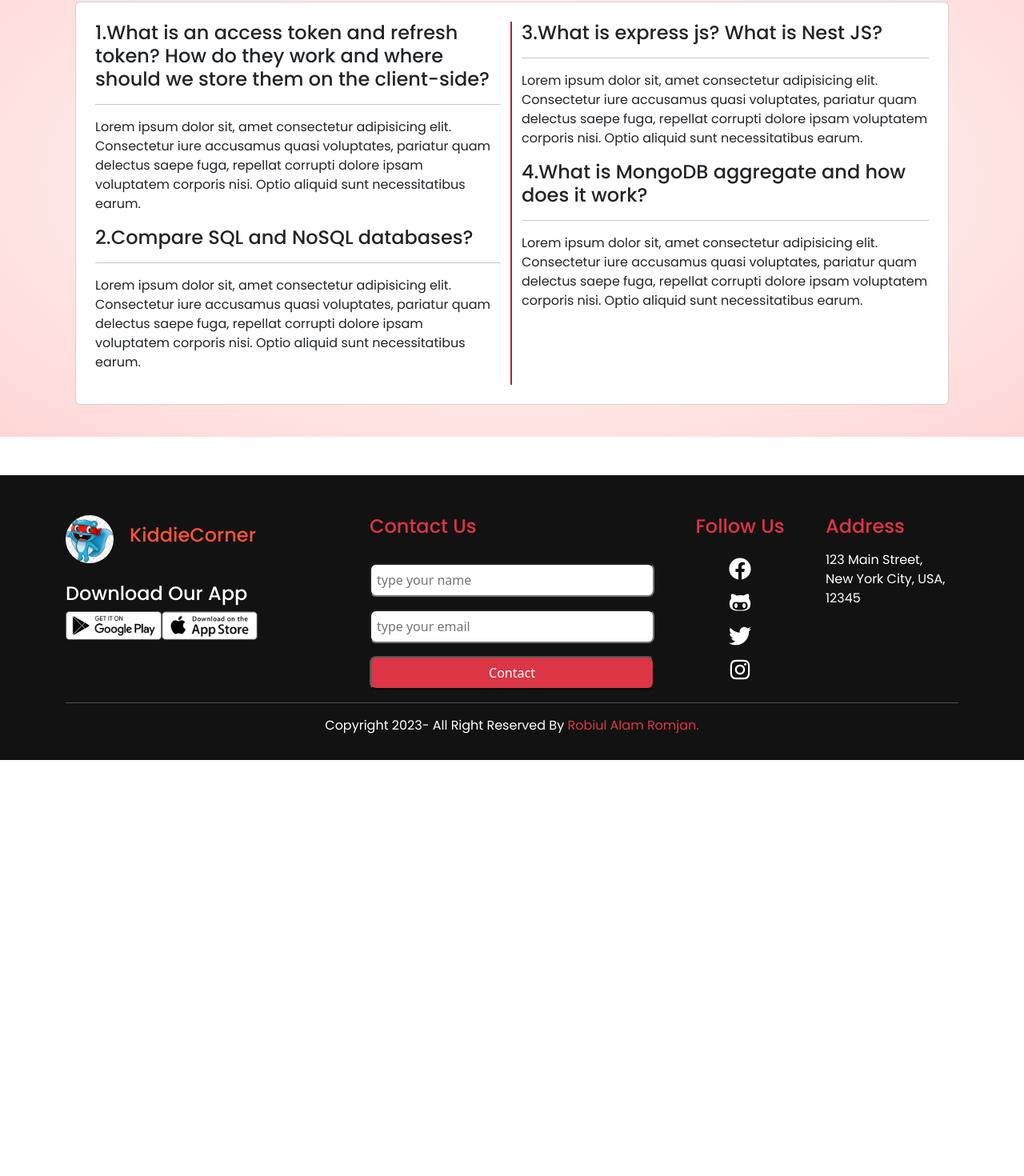
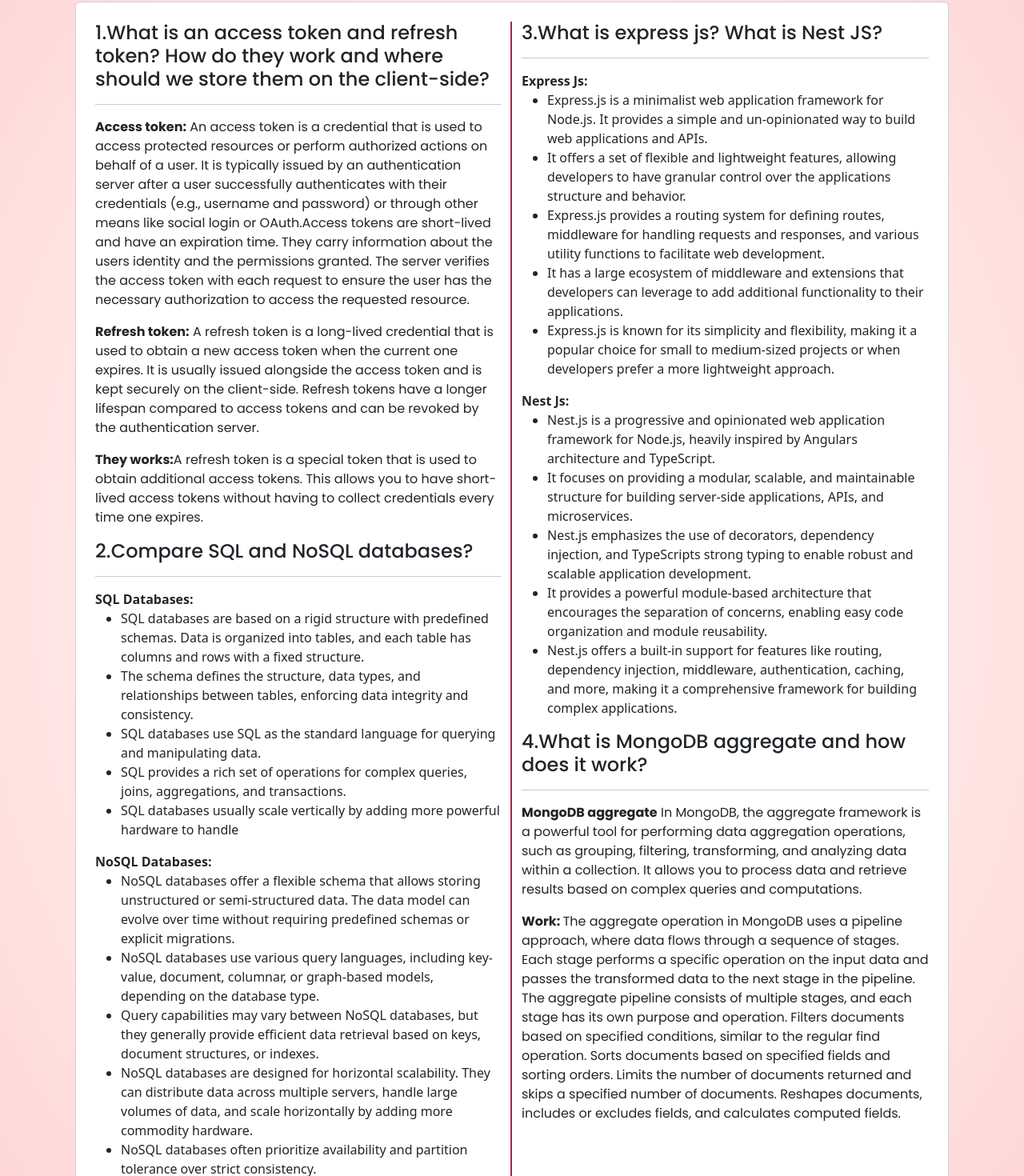
Before and after one commit to Robiul-Romjan/Kiddee-corner, a React (Vite) app: page /blogs in a window 1280 px wide. Shown: the part 196-1666 px from the top of the page at 80% size. Before the commit the page ends 1146 px from the top, so only its background shows below. Built offline with nearby package versions, Linux system fonts and the light colour scheme; no server answers.

Commit message:
sorting by price done

```diff
--- a/src/pages/AddAToy/AddAToy.jsx
+++ b/src/pages/AddAToy/AddAToy.jsx
@@ -1,4 +1,4 @@
-import { useContext } from "react";
+import { useContext, useEffect } from "react";
 import Form from 'react-bootstrap/Form';
 import Swal from 'sweetalert2'
 import { AuthContext } from "../../Providers/AuthProvider";
@@ -46,6 +46,10 @@
         })
     };
 
+    useEffect(()=>{
+        document.title= "KiddieCorner | Add-A-Toy"
+    }, [])
+
     return (
         <div className="container form-container mt-5 rounded">
             <h2 className="text-center mb-4">Add Your Toy</h2>
--- a/src/pages/Blogs/Blogs.jsx
+++ b/src/pages/Blogs/Blogs.jsx
@@ -1,6 +1,12 @@
+import { useEffect } from "react";
 
 
 const Blogs = () => {
+
+    useEffect(()=>{
+        document.title= "KiddieCorner | Blogs"
+    }, [])
+
     return (
         <div className="form-container">
             <div className="container row mx-auto">
@@ -11,20 +17,53 @@
                             <div className="col-lg-6 first-q-col">
                                 <h4>1.What is an access token and refresh token? How do they work and where should we store them on the client-side?</h4>
                                 <hr />
-                                <p>Lorem ipsum dolor sit, amet consectetur adipisicing elit. Consectetur iure accusamus quasi voluptates, pariatur quam delectus saepe fuga, repellat corrupti dolore ipsam voluptatem corporis nisi. Optio aliquid sunt necessitatibus earum.</p>
+                                <p><strong>Access token:</strong> An access token is a credential that is used to access protected resources or perform authorized actions on behalf of a user. It is typically issued by an authentication server after a user successfully authenticates with their credentials (e.g., username and password) or through other means like social login or OAuth.Access tokens are short-lived and have an expiration time. They carry information about the users identity and the permissions granted. The server verifies the access token with each request to ensure the user has the necessary authorization to access the requested resource.</p>
+                                <p><strong>Refresh token:</strong> A refresh token is a long-lived credential that is used to obtain a new access token when the current one expires. It is usually issued alongside the access token and is kept securely on the client-side. Refresh tokens have a longer lifespan compared to access tokens and can be revoked by the authentication server.</p>
+                                <p><strong>They works:</strong>A refresh token is a special token that is used to obtain additional access tokens. This allows you to have short-lived access tokens without having to collect credentials every time one expires.</p>
 
                                 <h4>2.Compare SQL and NoSQL databases?</h4>
                                 <hr />
-                                <p>Lorem ipsum dolor sit, amet consectetur adipisicing elit. Consectetur iure accusamus quasi voluptates, pariatur quam delectus saepe fuga, repellat corrupti dolore ipsam voluptatem corporis nisi. Optio aliquid sunt necessitatibus earum.</p>
+                                <strong>SQL Databases:</strong>
+                                <ul>
+                                    <li>SQL databases are based on a rigid structure with predefined schemas. Data is organized into tables, and each table has columns and rows with a fixed structure.</li>
+                                    <li>The schema defines the structure, data types, and relationships between tables, enforcing data integrity and consistency.</li>
+                                    <li>SQL databases use SQL as the standard language for querying and manipulating data.</li>
+                                    <li>SQL provides a rich set of operations for complex queries, joins, aggregations, and transactions.</li>
+                                    <li>SQL databases usually scale vertically by adding more powerful hardware to handle </li>
+                                </ul>
+                                <strong>NoSQL Databases:</strong>
+                                <ul>
+                                    <li>NoSQL databases offer a flexible schema that allows storing unstructured or semi-structured data. The data model can evolve over time without requiring predefined schemas or explicit migrations.</li>
+                                    <li>NoSQL databases use various query languages, including key-value, document, columnar, or graph-based models, depending on the database type.</li>
+                                    <li>Query capabilities may vary between NoSQL databases, but they generally provide efficient data retrieval based on keys, document structures, or indexes.</li>
+                                    <li>NoSQL databases are designed for horizontal scalability. They can distribute data across multiple servers, handle large volumes of data, and scale horizontally by adding more commodity hardware.</li>
+                                    <li>NoSQL databases often prioritize availability and partition tolerance over strict consistency.</li>
+                                </ul>
                             </div>
                             <div className="col-lg-6">
                                 <h4>3.What is express js? What is Nest JS?</h4>
                                 <hr />
-                                <p>Lorem ipsum dolor sit, amet consectetur adipisicing elit. Consectetur iure accusamus quasi voluptates, pariatur quam delectus saepe fuga, repellat corrupti dolore ipsam voluptatem corporis nisi. Optio aliquid sunt necessitatibus earum.</p>
+                                <strong>Express Js:</strong>
+                                <ul>
+                                    <li>Express.js is a minimalist web application framework for Node.js. It provides a simple and un-opinionated way to build web applications and APIs.</li>
+                                    <li>It offers a set of flexible and lightweight features, allowing developers to have granular control over the applications structure and behavior.</li>
+                                    <li>Express.js provides a routing system for defining routes, middleware for handling requests and responses, and various utility functions to facilitate web development.</li>
+                                    <li>It has a large ecosystem of middleware and extensions that developers can leverage to add additional functionality to their applications.</li>
+                                    <li>Express.js is known for its simplicity and flexibility, making it a popular choice for small to medium-sized projects or when developers prefer a more lightweight approach.</li>
+                                </ul>
+                                <strong>Nest Js:</strong>
+                                <ul>
+                                    <li>Nest.js is a progressive and opinionated web application framework for Node.js, heavily inspired by Angulars architecture and TypeScript.</li>
+                                    <li>It focuses on providing a modular, scalable, and maintainable structure for building server-side applications, APIs, and microservices.</li>
+                                    <li>Nest.js emphasizes the use of decorators, dependency injection, and TypeScripts strong typing to enable robust and scalable application development.</li>
+                                    <li>It provides a powerful module-based architecture that encourages the separation of concerns, enabling easy code organization and module reusability.</li>
+                                    <li>Nest.js offers a built-in support for features like routing, dependency injection, middleware, authentication, caching, and more, making it a comprehensive framework for building complex applications.</li>
+                                </ul>
 
                                 <h4>4.What is MongoDB aggregate and how does it work?</h4>
                                 <hr />
-                                <p>Lorem ipsum dolor sit, amet consectetur adipisicing elit. Consectetur iure accusamus quasi voluptates, pariatur quam delectus saepe fuga, repellat corrupti dolore ipsam voluptatem corporis nisi. Optio aliquid sunt necessitatibus earum.</p>
+                                <p><strong>MongoDB aggregate</strong> In MongoDB, the aggregate framework is a powerful tool for performing data aggregation operations, such as grouping, filtering, transforming, and analyzing data within a collection. It allows you to process data and retrieve results based on complex queries and computations.</p>
+                                <p><strong>Work: </strong> The aggregate operation in MongoDB uses a pipeline approach, where data flows through a sequence of stages. Each stage performs a specific operation on the input data and passes the transformed data to the next stage in the pipeline. The aggregate pipeline consists of multiple stages, and each stage has its own purpose and operation. Filters documents based on specified conditions, similar to the regular find operation. Sorts documents based on specified fields and sorting orders. Limits the number of documents returned and skips a specified number of documents. Reshapes documents, includes or excludes fields, and calculates computed fields.</p>
                             </div>
                         </div>
                     </div>
--- a/src/pages/Home/Home/Home.jsx
+++ b/src/pages/Home/Home/Home.jsx
@@ -1,3 +1,4 @@
+import { useEffect } from "react";
 import Banner from "../Banner/Banner";
 import Exclusive from "../Exclusive/Exclusive";
 import Gallery from "../Gallery/Gallery";
@@ -5,6 +6,11 @@
 import ShopByCategory from "../ShopByCategory/ShopByCategory";
 
 const Home = () => {
+
+    useEffect(()=>{
+        document.title= "KiddieCorner | Home"
+    }, [])
+
     return (
         <div>
             <Banner />
--- a/src/pages/Login/LogIn.jsx
+++ b/src/pages/Login/LogIn.jsx
@@ -1,4 +1,4 @@
-import { useContext, useState } from 'react';
+import { useContext, useEffect, useState } from 'react';
 import Form from 'react-bootstrap/Form';
 import { Link, useLocation, useNavigate } from 'react-router-dom';
 import { AuthContext } from '../../Providers/AuthProvider';
@@ -51,6 +51,10 @@
             })
     };
 
+    useEffect(()=>{
+        document.title= "KiddieCorner | Login"
+    }, [])
+
 
     return (
         <div className='w-50 mx-auto mt-5 py-4 border p-4 form-container rounded'>
--- a/src/pages/Register/Register.jsx
+++ b/src/pages/Register/Register.jsx
@@ -1,4 +1,4 @@
-import { useContext, useState } from 'react';
+import { useContext, useEffect, useState } from 'react';
 import Form from 'react-bootstrap/Form';
 import { Link } from "react-router-dom";
 import { AuthContext } from '../../Providers/AuthProvider';
@@ -59,6 +59,10 @@
         form.reset()
     };
 
+    useEffect(()=>{
+        document.title= "KiddieCorner | Register"
+    }, [])
+
 
     return (
         <div className='w-50 mx-auto mt-5 py-4 border p-4 form-container form-container rounded'>
--- a/src/pages/UpdateToy/UpdateToy.jsx
+++ b/src/pages/UpdateToy/UpdateToy.jsx
@@ -1,3 +1,4 @@
+import { useEffect } from "react";
 import { useLoaderData } from "react-router-dom";
 import Swal from 'sweetalert2'
 
@@ -34,7 +35,11 @@
                     })
                 }
             })
-    }
+    };
+
+    useEffect(()=>{
+        document.title= "KiddieCorner | Update-Toy"
+    }, [])
 
     return (
         <div className='form-container'>
--- a/src/pages/ViewDetails/ViewDetails.jsx
+++ b/src/pages/ViewDetails/ViewDetails.jsx
@@ -2,6 +2,7 @@
 import "./ViewDetails.css"
 import { Rating } from '@smastrom/react-rating'
 import '@smastrom/react-rating/style.css'
+import { useEffect } from "react";
 
 
 
@@ -10,6 +11,10 @@
     const toy = useLoaderData();
     console.log(toy)
     const { detail, email, name, photo, price, quantity, rating, sellerName } = toy;
+
+    useEffect(()=>{
+        document.title= "KiddieCorner | View-details"
+    }, [])
 
     return (
         <div className="py-5 form-container">
```
Also changed, not shown: src/pages/AllToys/AllToys.jsx (+22 -2 lines), src/pages/Home/Review/Review.jsx (+0 -14 lines), src/pages/MyToy/MyToy.jsx (+21 -3 lines), 1 other file (tests, documents, lock files or other folders).
